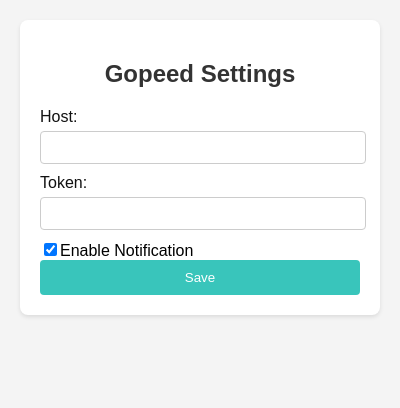
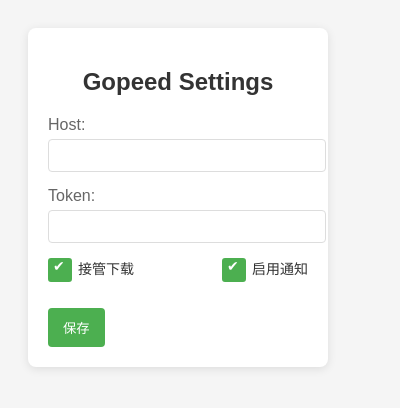
Before and after one commit to krau/Gopeed-Chrome-Extension, a browser extension: page public/popup.html in a window 400 px wide. Drawn offline with Linux system fonts and the light colour scheme.

Commit message:
feat: add enable checkbox

```diff
--- a/package.json
+++ b/package.json
@@ -1,7 +1,7 @@
 {
   "name": "gopeed",
-  "version": "0.1.5",
-  "description": "A Chrome Extension for GoPeed",
+  "version": "0.2.0",
+  "description": "A Chrome Extension for Gopeed",
   "private": true,
   "scripts": {
     "watch": "node ./node_modules/webpack/bin/webpack.js --mode=development --watch --config config/webpack.config.js",
@@ -19,6 +19,6 @@
     "webpack-merge": "^5.10.0"
   },
   "dependencies": {
-    "@gopeed/rest": "^1.3.8"
+    "@gopeed/rest": "^1.4.0"
   }
 }
--- a/public/popup.html
+++ b/public/popup.html
@@ -1,6 +1,5 @@
 <!DOCTYPE html>
 <html lang="en">
-
   <head>
     <meta charset="UTF-8" />
     <meta name="viewport" content="width=device-width, initial-scale=1.0" />
@@ -8,67 +7,121 @@
     <style>
       body {
         font-family: Arial, sans-serif;
-      background-color: #f4f4f4;
-      margin: 20px;
-      min-width: 300px;
-    }
-
-    .container {
-      max-width: 300px;
-      margin: 0 auto;
+        width: 300px;
+        padding: 20px;
+        background-color: #f5f5f5;
       }
 
       h2 {
+        color: #333;
+        margin-bottom: 20px;
         text-align: center;
-      color: #333;
       }
 
       form {
         background-color: #fff;
         padding: 20px;
         border-radius: 8px;
-      box-shadow: 0px 2px 4px rgba(0, 0, 0, 0.1);
+        box-shadow: 0 2px 10px rgba(0, 0, 0, 0.1);
       }
 
       label {
         display: block;
         margin-bottom: 5px;
-      color: #111;
+        color: #666;
       }
 
       input[type="text"] {
-      width: calc(100% - 12px);
+        width: 100%;
         padding: 8px;
-      border: 1px solid #ccc;
+        margin-bottom: 15px;
+        border: 1px solid #ddd;
         border-radius: 4px;
-      margin-bottom: 10px;
-      background-color: #fff;
+        transition: border-color 0.3s ease;
+      }
+
+      input[type="text"]:focus {
+        border-color: #4caf50;
+        outline: none;
       }
 
       button {
-      background-color: #39c5bb;
-      color: #fff;
+        background-color: #4caf50;
+        color: white;
         border: none;
-      padding: 10px 20px;
+        padding: 10px 15px;
         border-radius: 4px;
         cursor: pointer;
-      width: 100%;
+        transition: background-color 0.3s ease;
       }
 
       button:hover {
-      background-color: #2aae9e;
+        background-color: #45a049;
       }
 
       .success-message {
         display: none;
+        color: #4caf50;
+        text-align: center;
+        margin-top: 10px;
+        opacity: 0;
+        transition: opacity 0.5s ease;
+      }
+
+      .checkbox-group {
+        display: flex;
+        justify-content: space-between;
+        margin-bottom: 15px;
+      }
+
+      .modern-checkbox {
+        display: flex;
+        align-items: center;
+        margin-bottom: 10px;
+      }
+
+      .modern-checkbox input[type="checkbox"] {
+        display: none;
+      }
+
+      .modern-checkbox label {
+        position: relative;
+        padding-left: 30px;
+        cursor: pointer;
+        font-size: 14px;
+        color: #333;
+      }
+
+      .modern-checkbox label:before {
+        content: "";
+        position: absolute;
+        left: 0;
+        top: 0;
+        width: 20px;
+        height: 20px;
+        border: 2px solid #4caf50;
+        background-color: #fff;
+        border-radius: 3px;
+        transition: all 0.3s ease;
+      }
+
+      .modern-checkbox input[type="checkbox"]:checked + label:before {
         background-color: #4caf50;
-      color: white;
-      text-align: center;
-      padding: 10px;
-      margin-top: 10px;
-      border-radius: 4px;
+      }
+
+      .modern-checkbox label:after {
+        content: "\2714";
+        position: absolute;
+        top: 0;
+        left: 5px;
+        font-size: 14px;
+        color: #fff;
+        transition: all 0.3s ease;
+        opacity: 0;
+      }
+
+      .modern-checkbox input[type="checkbox"]:checked + label:after {
         opacity: 1;
-      transition: opacity 0.5s ease-out;
       }
     </style>
   </head>
@@ -79,22 +132,26 @@
       <div>
         <label for="host">Host:</label>
         <input type="text" id="host" name="host" />
-    </div>
-    <div>
         <label for="token">Token:</label>
         <input type="text" id="token" name="token" />
+        <div class="checkbox-group">
+          <div class="modern-checkbox">
+            <input type="checkbox" id="enabled" name="enabled" />
+            <label for="enabled">接管下载</label>
           </div>
-    <div>
-      <input type="checkbox" id="enableNotification" name="enableNotification">Enable Notification
+          <div class="modern-checkbox">
+            <input
+              type="checkbox"
+              id="enableNotification"
+              name="enableNotification"
+            />
+            <label for="enableNotification">启用通知</label>
           </div>
         </div>
-    <button type="button" id="saveButton">Save</button>
-    <div class="success-message" id="successMessage">
-      Settings saved successfully!
       </div>
+      <button type="button" id="saveButton">保存</button>
+      <div class="success-message" id="successMessage">设置已保存</div>
     </form>
+    <script src="popup.js"></script>
   </body>
-
-<script src="popup.js"></script>
-
 </html>
--- a/public/popup.js
+++ b/public/popup.js
@@ -1,28 +1,38 @@
 document.addEventListener('DOMContentLoaded', function () {
     const saveButton = document.getElementById('saveButton');
     const successMessage = document.getElementById('successMessage');
-
-    chrome.storage.local.get(['enableNotification'], function (result) {
+    chrome.storage.local.get(['enableNotification', 'enabled'], function (result) {
         if (result.enableNotification === undefined) {
             chrome.storage.local.set({ enableNotification: true });
             document.getElementById('enableNotification').checked = true;
         } else {
             document.getElementById('enableNotification').checked = result.enableNotification;
         }
+        if (result.enabled === undefined) {
+            chrome.storage.local.set({ enabled: true });
+            document.getElementById('enabled').checked = true;
+        } else {
+            document.getElementById('enabled').checked = result.enabled;
+        }
     });
-
     saveButton.addEventListener('click', function () {
         const host = document.getElementById('host').value;
         const token = document.getElementById('token').value;
         const enableNotification = document.getElementById('enableNotification').checked;
-        chrome.storage.local.set({ host: host, token: token, enableNotification: enableNotification }, function () {
+        const enabled = document.getElementById('enabled').checked;
+        chrome.storage.local.set({ host: host, token: token, enableNotification: enableNotification, enabled: enabled }, function () {
             successMessage.style.display = 'block';
             setTimeout(function () {
-                successMessage.style.display = 'none';
+                successMessage.style.opacity = '1';
+            }, 10);
+            setTimeout(function () {
+                successMessage.style.opacity = '0';
+                setTimeout(function () {
+                    successMessage.style.display = 'none';
+                }, 500);
             }, 2000);
         });
     });
-
     chrome.storage.local.get(['host', 'token'], function (result) {
         if (result.host) {
             document.getElementById('host').value = result.host;
```
Also changed, not shown: src/background.js (+8 -1 lines), .github/workflows/release.yml (added), .github/workflows/webpack.yml (deleted), 1 other file. Lines whose indentation alone changed are shown as unchanged.
